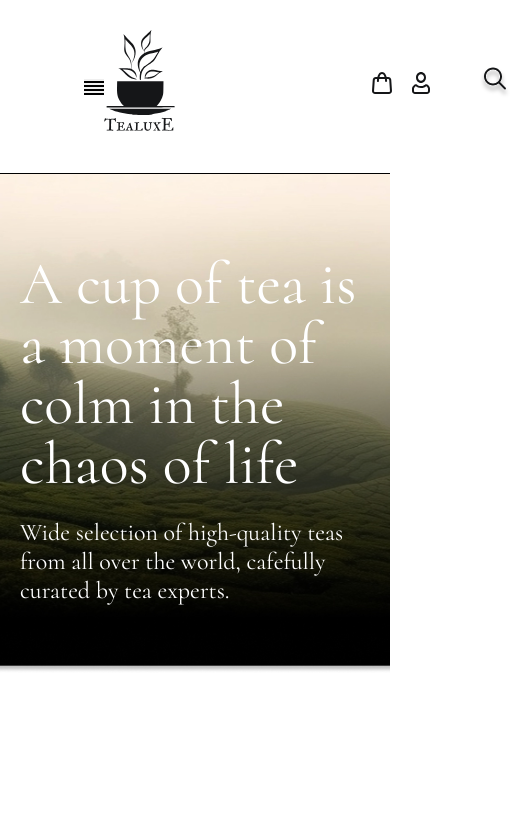
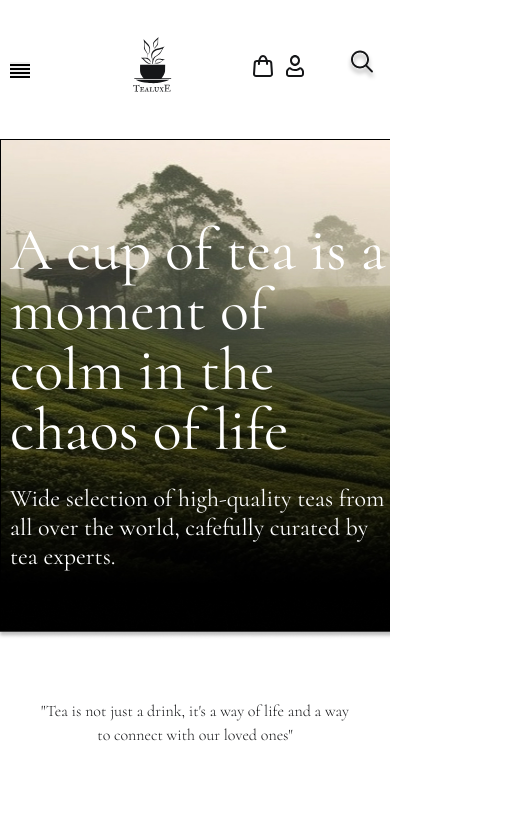
Before and after one commit to Ivanhlibov/Web-site-Tea, a React (Create React App) app in the folder project/: page / in a window 390 px wide. Shown: the top 838 px of the page, 530 px wide, since content can reach past the window. Built offline with nearby package versions, Linux system fonts and the light colour scheme.

Commit message:
Дошли до меню

```diff
--- a/project/src/Components/Header/Header.css
+++ b/project/src/Components/Header/Header.css
@@ -80,7 +80,8 @@ button{
 .user-actions{
     display: flex;
     align-items: center;
-    gap: 0 20px;
+    gap: 0 13px;
+    padding: 0;
 }
 
 .user-actions__item-search{
--- a/project/src/Components/Main/Main.css
+++ b/project/src/Components/Main/Main.css
@@ -37,7 +37,7 @@ padding: 0;
 .top{
     background-image: url(../../Images/Background.jpg);
     background-repeat: no-repeat;
-    background-position: bottom center ;
+    background-position: bottom left ;
     background-size: cover;
 
 
--- a/project/src/index.css
+++ b/project/src/index.css
@@ -29,8 +29,8 @@
 }
 @media (max-width: 768px){
     .header__inner{
-        padding-left: 64px;
-        padding-right: 64px;
+        padding-left: 64px ;
+        padding-right: 64px  ;
 
     }
 
@@ -40,11 +40,52 @@
 
 }
 @media (max-width: 480px){
+   .logo{
+      margin-right: 80px !important ;
+    }
+    .logo img {
+        width: 40px;
+    }
+}
+
+
+@media (max-width: 360px){
+    .logo{
+        margin-right: 50px !important ;
+      }
+
+      .user-actions__item-search{
+        margin-left: 0;
+
+      }
+
+      .header__inner{
+         padding: 10px 0 !important ;
+      }
+
+      .top__title{
+        font-size: 24px !important ;
+        margin-bottom: 10px !important ;
+      }
+
+      .top__text{
+        font-size: 13px !important ;
+        margin-bottom: 30px !important ;
+      }
+
+      .top__inner{
+        min-height: 367px !important ;
+      }
+
+      .blockqoute__text{
+        max-width: 340px !important ;
+        margin-top: 70px !important ;
+        margin-bottom: 80px !important ;
+    }
 
 }
-@media (max-width: 360px){
 
-}
+
 @media (max-width: 860px){
     .menu__list{
         display: none;
@@ -69,6 +110,28 @@
 
 
 @media (max-width: 680px){
+ .container{
+    padding-left: 10px !important ;
+    padding-right: 0px !important ;
 
+ }
+
+ .header__inner{
+    padding-left: 0px;
+    padding-right: 0px ;
+ }
+
+ .top__title{
+    font-size: 40px;
+    line-height: normal;
+
+ }
+
+ .blockqoute__text{
+    font-size: 16px !important ;
+    max-width: 376px !important ;
+    margin-top: 60px !important ;
+    margin-bottom: 60px !important ;
+}
 
 }
```
